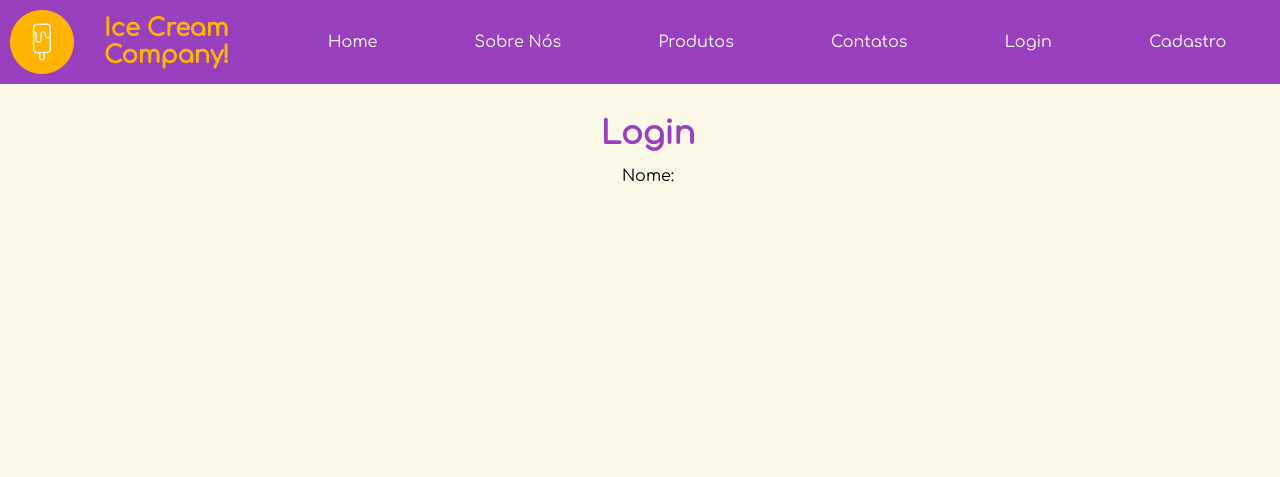
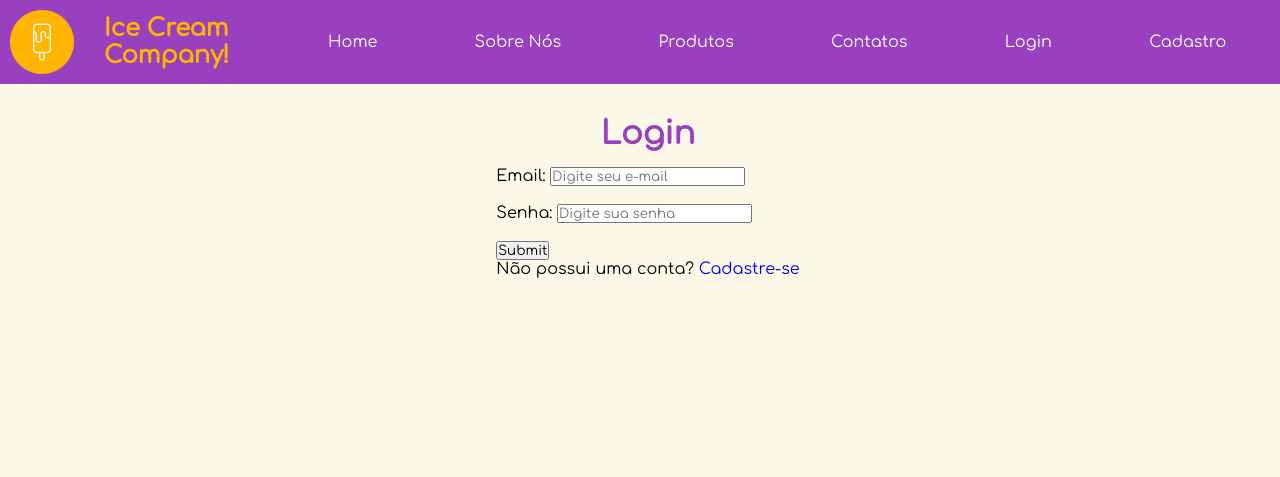
Before and after one commit to ovictorqueiroz/icecreamcompany, a PHP site: page /icecreamcompany/pages/login.php in a window 1280 px wide. Shown: the top 477 px of the page. Run offline with PHP 8.4, Linux system fonts and the light colour scheme.

Commit message:
Criando página de login

```diff
--- /dev/null
+++ b/actions/verifylogin.php
@@ -0,0 +1,4 @@
+<?php
+    echo "Teste bem sucedido!";
+
+?>
--- a/pages/login.php
+++ b/pages/login.php
@@ -5,8 +5,11 @@ include $_SERVER['DOCUMENT_ROOT'].'/icecreamcompany/components/header.php';?>
 <main>
     <h1>Login</h1>
 
-    <form action="" method = "post">
-        <label for="userName">Nome: </label>
+    <form action="../actions/verifylogin.php" method = "post">
+        <label for="userEmail">Email: </label> <input type="email" name="userEmail" placeholder = "Digite seu e-mail"> <br><br>
+        <label for="userPass">Senha: </label> <input type="password" name="userPass" placeholder = "Digite sua senha"> <br><br>
+        <input type="submit" name="btnEnviar">
+        <p>Não possui uma conta? <a href = "../pages/cadastro.php">Cadastre-se</a></p>
     </form>
 </main>
 
```
